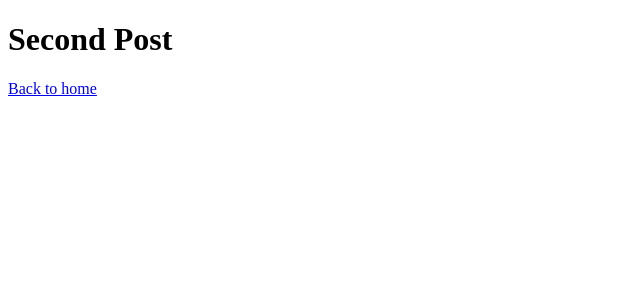
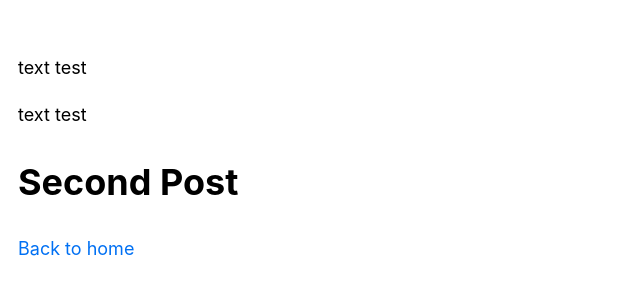
Before and after one commit to roto93/my-first-nextjs, a Next.js app: page /posts/second-post in a window 1280 px wide. Shown: the top 300 px of the page, without its empty margins (0-640 px from the left). Built offline with nearby package versions, Linux system fonts and the light colour scheme.

Commit message:
:zap: Add global CSS and CSS module

```diff
--- /dev/null
+++ b/components/layout.js
@@ -0,0 +1,23 @@
+/**
+ * css modules 會把 css 限縮在 component 內 (因會在實際的 className 上加一些亂數)
+ *
+ * 使用時，跟 react-native 裡 style 的用法很像
+ * RN: <View style={styles.container}/>
+ * Next: <div className={styles.container}/>
+ *
+ * 注意！global css 只能在 _app.js 裡面 import
+ * 所以如果要選擇 pure selector 如 section h1 p，都只能寫在 global.css 中
+ */
+import styles from './layout.module.css'
+
+export default function Layout({ children }) {
+  return (
+    <div className={styles.container}>
+      <div className={'box1'}>
+        <p className={styles.text}>text test</p>
+      </div>
+      <p className={styles.text}>text test</p>
+      {children}
+    </div>
+  )
+}
--- /dev/null
+++ b/components/layout.module.css
@@ -0,0 +1,19 @@
+.container {
+  padding: 0 1rem;
+  margin: 3rem auto 6rem;
+}
+
+.box{
+  border: 1px solid red;
+}
+
+.box .text{
+  color: blue;
+}
+
+/* 在 css module 裡，也能組合 selector
+  但一定要是 class 和 id
+*/
+.box .text:hover{
+  font-weight: bold;
+}
--- /dev/null
+++ b/pages/_app.js
@@ -0,0 +1,19 @@
+/**
+ * 要引入 global css 的話，做法跟 react 一樣
+ * 注意！global css 只能在 _app.js 裡面 import
+ * 所以如果要選擇 pure selector 如 section h1 p，都只能寫在 global.css 中
+ */
+
+import '../styles/global.css'
+
+import Layout from "../components/layout"
+
+const App = ({ Component, pageProps }) => {
+  return (
+    <Layout>
+      <Component {...pageProps} />
+    </Layout>
+  )
+}
+
+export default App
--- /dev/null
+++ b/styles/global.css
@@ -0,0 +1,27 @@
+html,
+body {
+  padding: 0;
+  margin: 0;
+  font-family: -apple-system, BlinkMacSystemFont, Segoe UI, Roboto, Oxygen, Ubuntu,
+    Cantarell, Fira Sans, Droid Sans, Helvetica Neue, sans-serif;
+  line-height: 1.6;
+  font-size: 18px;
+}
+
+* {
+  box-sizing: border-box;
+}
+
+a {
+  color: #0070f3;
+  text-decoration: none;
+}
+
+a:hover {
+  text-decoration: underline;
+}
+
+img {
+  max-width: 100%;
+  display: block;
+}
```
